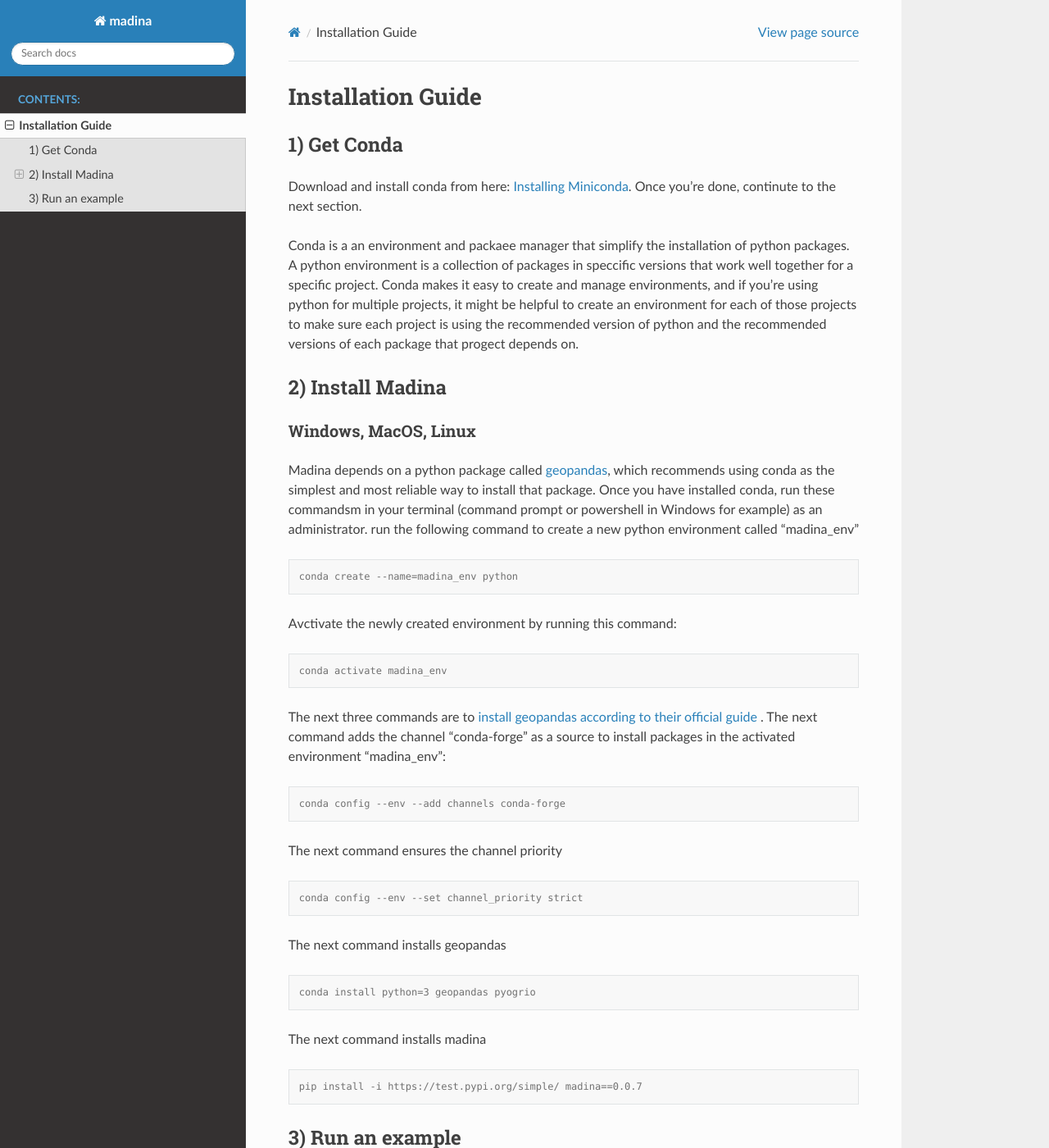
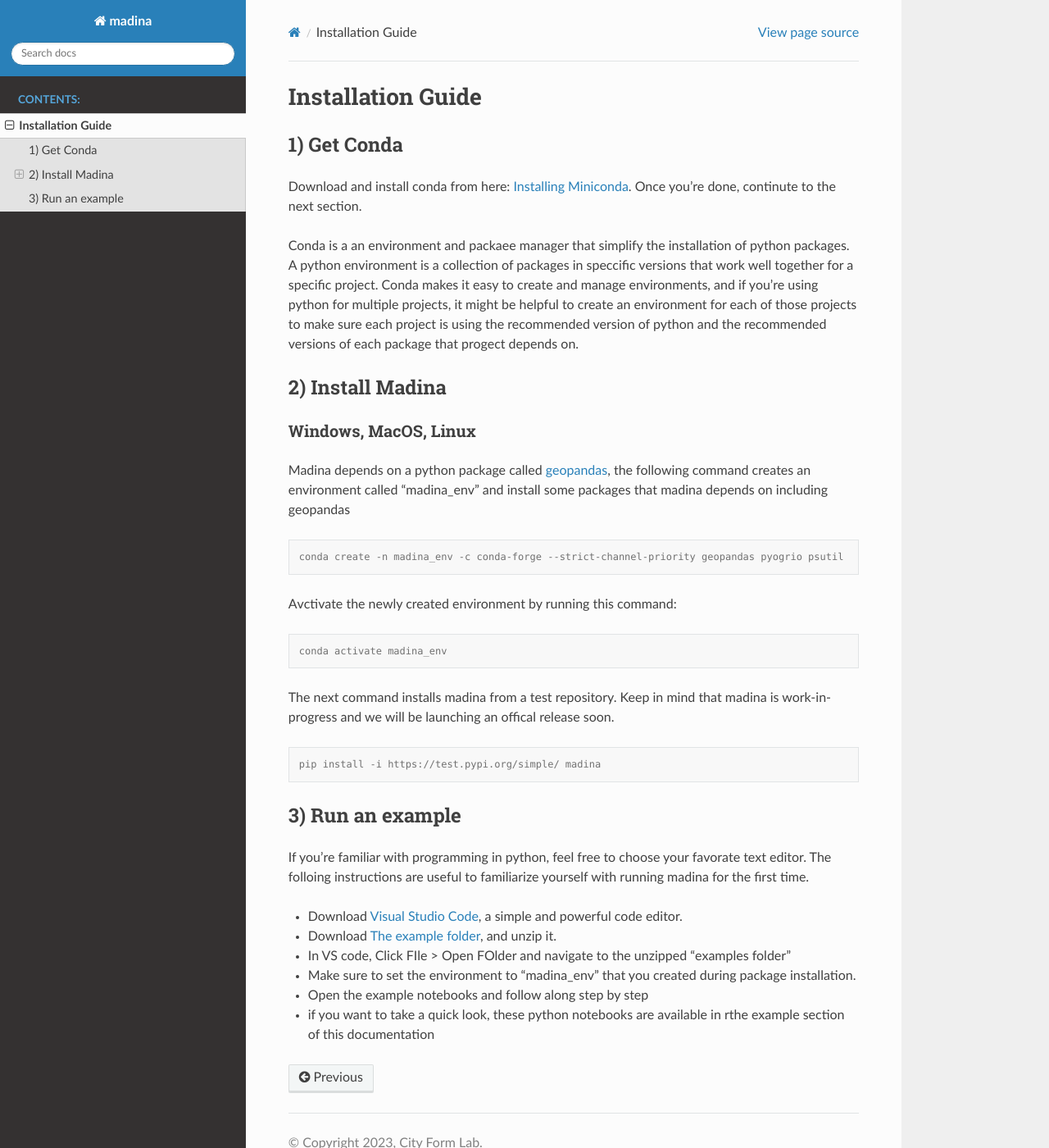
Before and after one commit to City-Form-Lab/madina, a Sphinx documentation site: the page built from docs/source/installation_guide.rst, in a window 1280 px wide and 1400 px high. Shown: the whole window at 82% size. Built offline with Sphinx 7.4.7 and the Read the Docs theme 2.0.0, drawn with Linux system fonts in a browser that asks for light colours; pages that are not in the unit, such as notebooks, are missing from menus.

Commit message:
update installation guife for simpler installation steps

```diff
--- a/docs/source/installation_guide.rst
+++ b/docs/source/installation_guide.rst
@@ -14,12 +14,11 @@
 -----------------------
 Windows, MacOS, Linux
 ^^^^^^^^^^^^^^^^^^^^^^^
-Madina depends on a python package called  `geopandas <geopandas.org/en/stable/>`_, which recommends using conda as the simplest and most reliable way to install that package.
-Once you have installed conda, run these commandsm in your terminal (command prompt or powershell in Windows for example) as an administrator. run the following command to create a new python environment called "madina_env"
+Madina depends on a python package called  `geopandas <geopandas.org/en/stable/>`_, the following command creates an environment called "madina_env" and install some packages that madina depends on including geopandas
 
 .. code-block:: console
 
-   conda create --name=madina_env python
+   conda create -n madina_env -c conda-forge --strict-channel-priority geopandas pyogrio psutil
 
 Avctivate the newly created environment by running this command:
 
@@ -27,29 +26,12 @@
 
     conda activate madina_env
 
-The next three commands are to `install geopandas according to their official guide <https://geopandas.org/en/stable/getting_started/install.html>`_ . The next command adds the channel "conda-forge" as a source to install packages in the activated environment "madina_env":
+
+The next command installs madina from a test repository. Keep in mind that madina is work-in-progress and we will be launching an offical release soon.
 
 .. code-block:: console
 
-    conda config --env --add channels conda-forge
-
-The next command ensures the channel priority
-
-.. code-block:: console
-
-    conda config --env --set channel_priority strict
-
-The next command installs geopandas
-
-.. code-block:: console
-
-    conda install python=3 geopandas pyogrio
-
-The next command installs madina
-
-.. code-block:: console
-
-    pip install -i https://test.pypi.org/simple/ madina==0.0.7
+    pip install -i https://test.pypi.org/simple/ madina
 
 3) Run an example
 -----------------------
```
